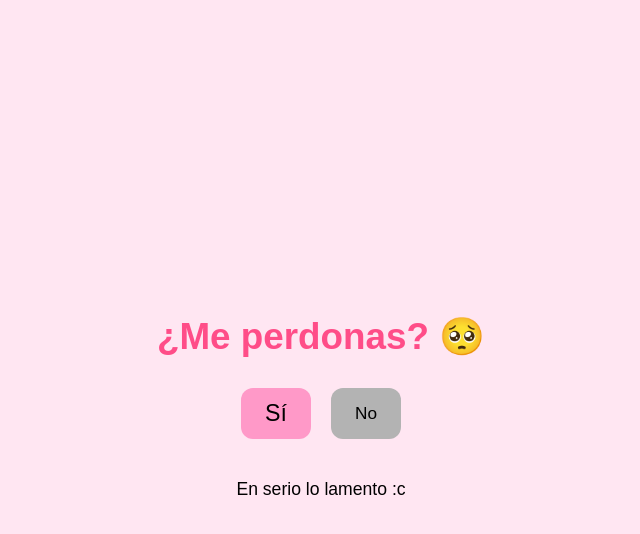
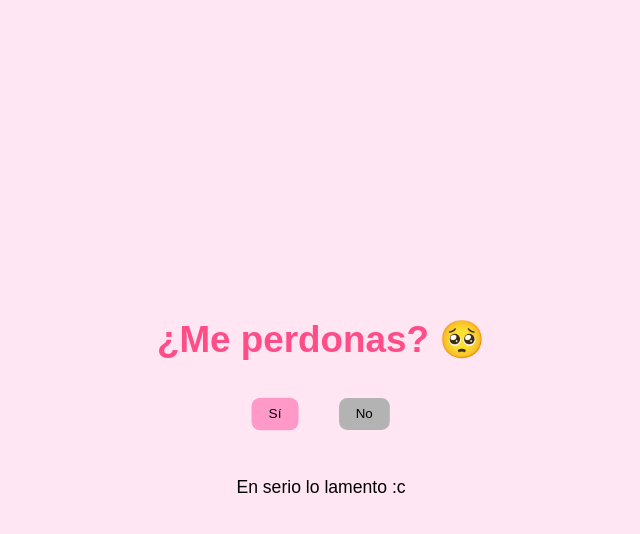
Before and after one commit to snider777/Sorry, a plain HTML site: page index.html in a window 1280 px wide. Both pictures are taken after a click on the button "No". Shown: the whole page, without its empty margins (319-959 px from the left). Drawn offline with Linux system fonts and the light colour scheme.

Commit message:
Refactor button size adjustments using getBoundingClientRect

```diff
--- a/index.html
+++ b/index.html
@@ -86,11 +86,11 @@
     };
 
     noBtn.onclick = () => {
-      let yesSize = parseFloat(window.getComputedStyle(yesBtn).fontSize);
-      let noSize = parseFloat(window.getComputedStyle(noBtn).fontSize);
+      let yesSize = yesBtn.getBoundingClientRect();
+      let noSize = noBtn.getBoundingClientRect();
 
-      yesBtn.style.fontSize = (yesSize + 4) + "px";
-      noBtn.style.fontSize = Math.max(noSize - 2, 10) + "px";
+      yesBtn.style.transform = `scale(${(yesSize.width / 100) + 0.05})`;
+      noBtn.style.transform = `scale(${Math.max((noSize.width / 100) - 0.03, 0.6)})`;
 
       mensaje.innerHTML = frases[Math.floor(Math.random() * frases.length)];
     };
```
